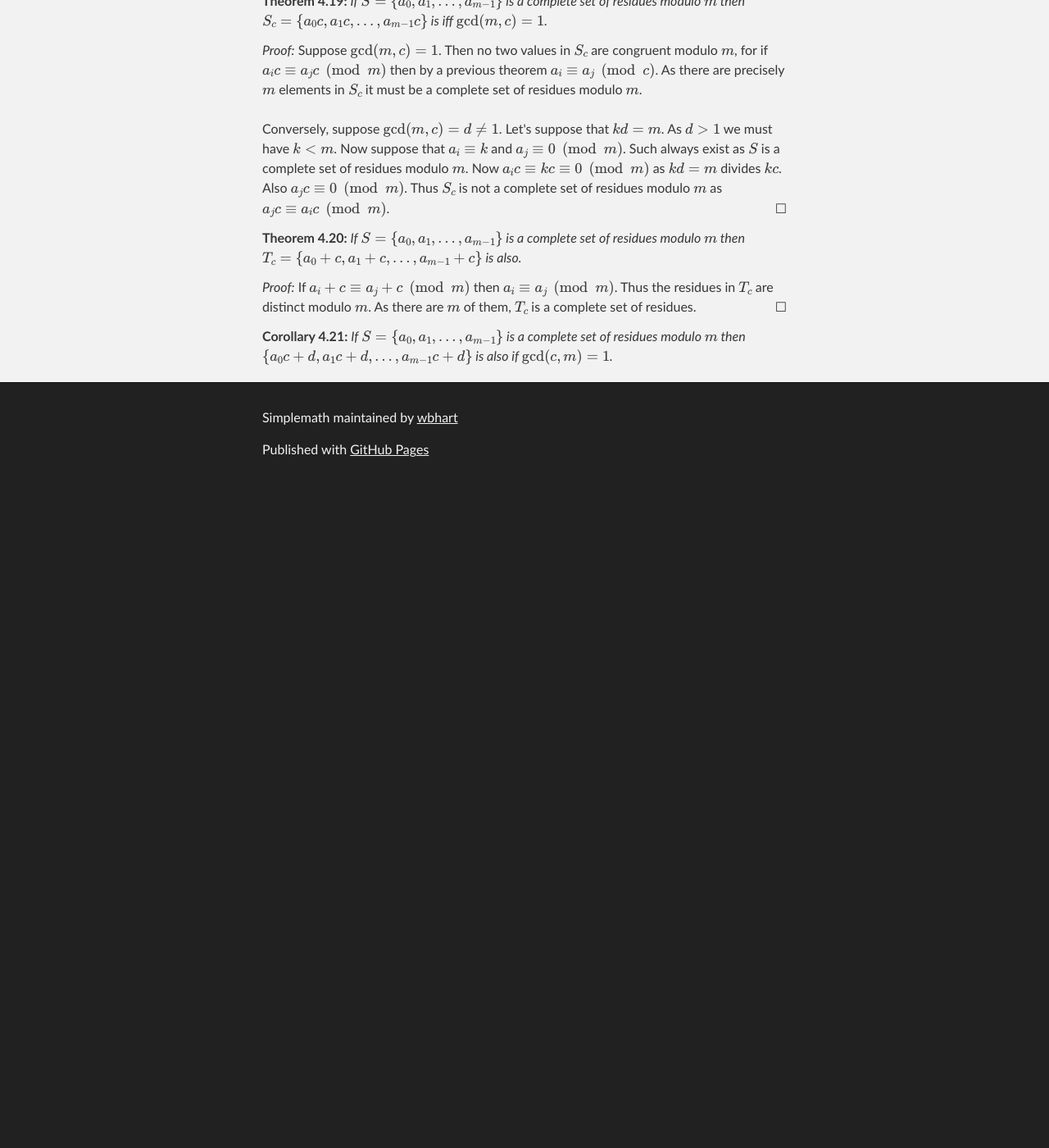
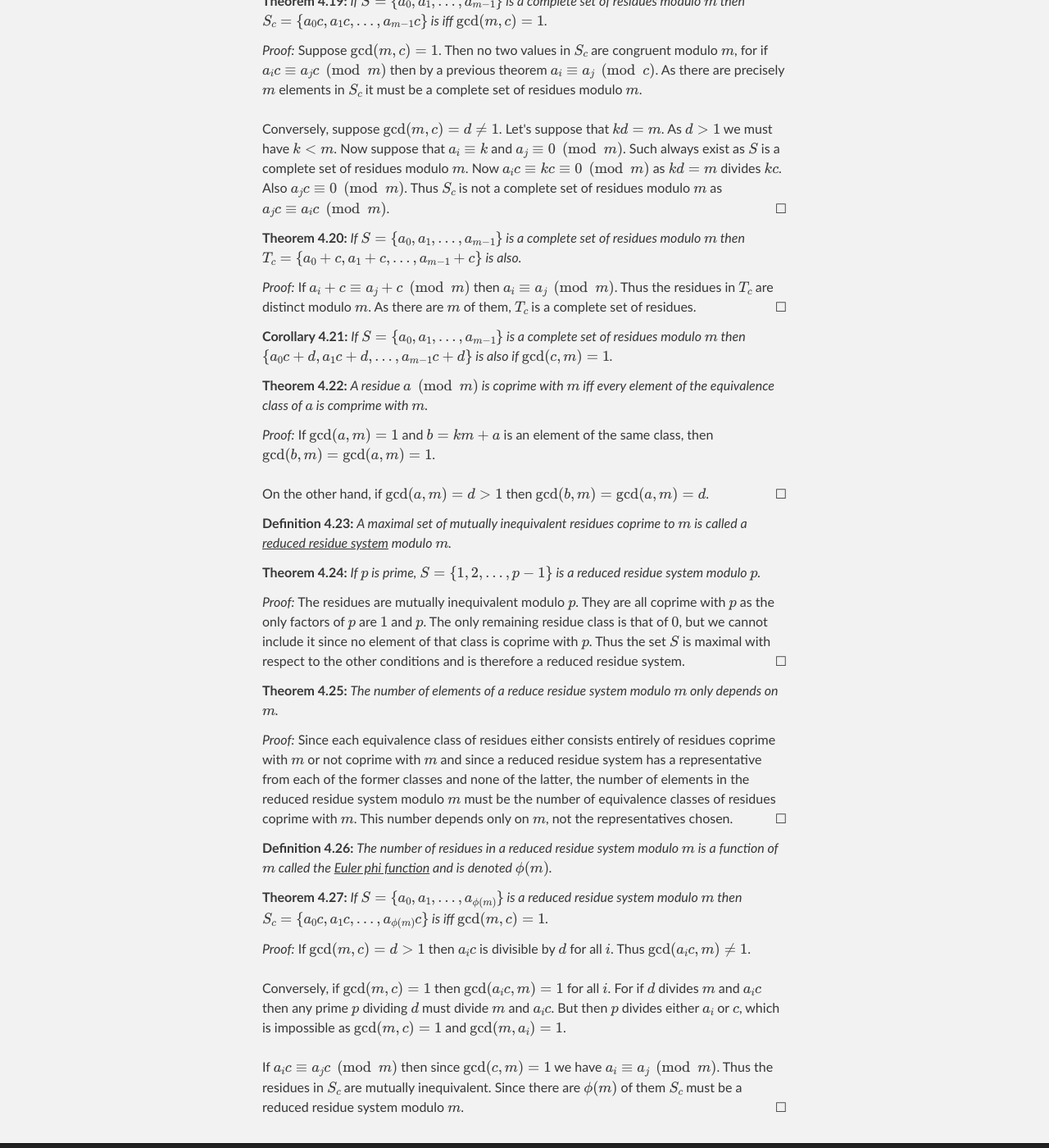
Before and after one commit to wbhart/SimpleMath, a Jekyll site: the page built from test.html, in a window 1280 px wide and 1400 px high, scrolled down 16338 px. Shown: the whole window at 82% size. Built offline with Jekyll 4.4.1, drawn with Linux system fonts in a browser that asks for light colours; formulas are drawn with MathJax 3; before the commit the page ends 16933 px from its top, so only the background shows below that.

Commit message:
Update test.html

```diff
--- a/test.html
+++ b/test.html
@@ -819,3 +819,53 @@ modulo $m$. As there are $m$ of them, $T_c$ is a complete set of residues.
 <corollary> If $S = \{a_0, a_1, \ldots, a_{m - 1}\}$ is a complete set of residues modulo $m$ then
 $\{a_0c + d, a_1c + d, \ldots, a_{m - 1}c + d\}$ is also if $\gcd(c, m) = 1$.
 </corollary>
+
+<theorem> A residue $a \pmod{m}$ is coprime with $m$ iff every element of the equivalence class of $a$ is comprime with
+$m$.
+</theorem>
+
+<proof> If $\gcd(a, m) = 1$ and $b = km + a$ is an element of the same class, then $\gcd(b, m) = \gcd(a, m) = 1$.
+</br></br>
+
+On the other hand, if $\gcd(a, m) = d > 1$ then $\gcd(b, m) = \gcd(a, m) = d$.
+</proof>
+
+<definition> A maximal set of mutually inequivalent residues coprime to $m$ is called a <u>reduced residue system</u>
+modulo $m$.
+</definition>
+
+<theorem> If $p$ is prime, $S = \{1, 2, \ldots, p - 1\}$ is a reduced residue system modulo $p$.
+</theorem>
+
+<proof> The residues are mutually inequivalent modulo $p$. They are all coprime with $p$ as the only factors of $p$ are
+$1$ and $p$. The only remaining residue class is that of $0$, but we cannot include it since no element of that class is
+coprime with $p$. Thus the set $S$ is maximal with respect to the other conditions and is therefore a reduced residue
+system.
+</proof>
+
+<theorem> The number of elements of a reduce residue system modulo $m$ only depends on $m$.
+</theorem>
+
+<proof> Since each equivalence class of residues either consists entirely of residues coprime with $m$ or not coprime
+with $m$ and since a reduced residue system has a representative from each of the former classes and none of the latter,
+the number of elements in the reduced residue system modulo $m$ must be the number of equivalence classes of residues
+coprime with $m$. This number depends only on $m$, not the representatives chosen.
+</proof>
+
+<definition> The number of residues in a reduced residue system modulo $m$ is a function of $m$ called the <u>Euler phi
+function</u> and is denoted $\phi(m)$.
+</definition>
+
+<theorem> If $S = \{a_0, a_1, \ldots, a_{\phi(m)}\}$ is a reduced residue system modulo $m$ then
+$S_c = \{a_0c, a_1c, \ldots, a_{\phi(m)}c\}$ is iff $\gcd(m, c) = 1$.
+</theorem>
+
+<proof> If $\gcd(m, c) = d > 1$ then $a_ic$ is divisible by $d$ for all $i$. Thus $\gcd(a_ic, m) \neq 1$. </br></br>
+
+Conversely, if $\gcd(m, c) = 1$ then $\gcd(a_ic, m) = 1$ for all $i$. For if $d$ divides $m$ and $a_ic$ then any prime
+$p$ dividing $d$ must divide $m$ and $a_ic$. But then $p$ divides either $a_i$ or $c$, which is impossible as
+$\gcd(m, c) = 1$ and $\gcd(m, a_i) = 1$. </br></br>
+
+If $a_ic \equiv a_jc \pmod{m}$ then since $\gcd(c, m) = 1$ we have $a_i \equiv a_j \pmod{m}$. Thus the residues in $S_c$
+are mutually inequivalent. Since there are $\phi(m)$ of them $S_c$ must be a reduced residue system modulo $m$.
+</proof>
```
